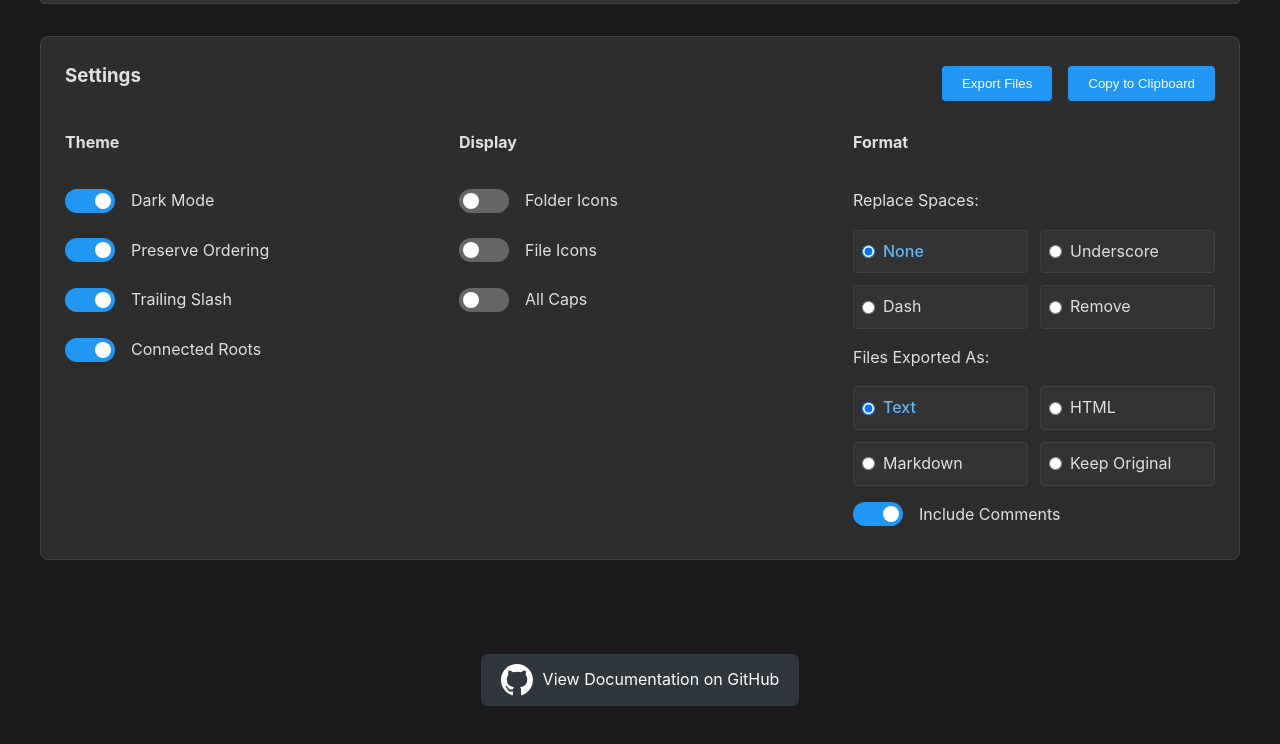
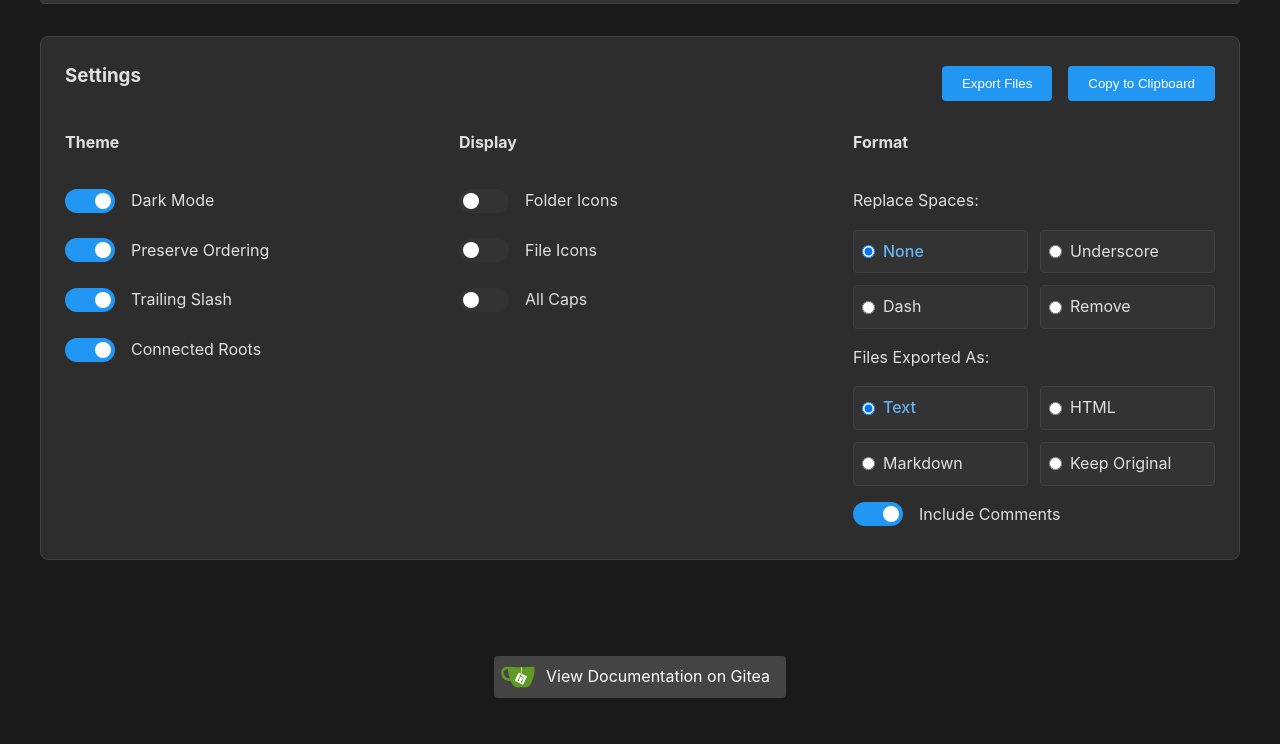
Before and after one commit to oldmanumby/treephorge, a plain HTML site: page index.html in a window 1280 px wide. Shown: the part 808-1552 px from the top of the page. Drawn offline with nearby package versions, Linux system fonts and the light colour scheme.

Commit message:
UPDATE | App Name and Links

```diff
--- a/index.html
+++ b/index.html
@@ -191,12 +191,14 @@ my-project/    # Root project folder
         </div>
 
         <div class="help-section">
-            <div class="github-link">
-                <a href="https://github.com/OldManUmby/Treeforge" class="github-button">
-                    <svg height="32" viewBox="0 0 16 16" width="32">
-                        <path fill-rule="evenodd" d="M8 0C3.58 0 0 3.58 0 8c0 3.54 2.29 6.53 5.47 7.59.4.07.55-.17.55-.38 0-.19-.01-.82-.01-1.49-2.01.37-2.53-.49-2.69-.94-.09-.23-.48-.94-.82-1.13-.28-.15-.68-.52-.01-.53.63-.01 1.08.58 1.23.82.72 1.21 1.87.87 2.33.66.07-.52.28-.87.51-1.07-1.78-.2-3.64-.89-3.64-3.95 0-.87.31-1.59.82-2.15-.08-.2-.36-1.02.08-2.12 0 0 .67-.21 2.2.82.64-.18 1.32-.27 2-.27.68 0 1.36.09 2 .27 1.53-1.04 2.2-.82 2.2-.82.44 1.1.16 1.92.08 2.12.51.56.82 1.27.82 2.15 0 3.07-1.87 3.75-3.65 3.95.29.25.54.73.54 1.48 0 1.07-.01 1.93-.01 2.2 0 .21.15.46.55.38A8.013 8.013 0 0016 8c0-4.42-3.58-8-8-8z"></path>
+            <div class="gitea-link">
+                <a href="https://git.oldmanumby.com/dev/treeforge" class="gitea-button">
+                    <svg xmlns="http://www.w3.org/2000/svg" height="32" width="32" viewBox="5.67 143.05 628.65 387.55">
+                        <path id="teabag" style="fill:#FFFFFF" d="M395.9,484.2l-126.9-61c-12.5-6-17.9-21.2-11.8-33.8l61-126.9c6-12.5,21.2-17.9,33.8-11.8c17.2,8.3,27.1,13,27.1,13l-0.1-109.2l16.7-0.1l0.1,117.1c0,0,57.4,24.2,83.1,40.1c3.7,2.3,10.2,6.8,12.9,14.4c2.1,6.1,2,13.1-1,19.3l-61,126.9C423.6,484.9,408.4,490.3,395.9,484.2z"/>
+                        <path style="fill:#609926" d="M622.7,149.8c-4.1-4.1-9.6-4-9.6-4s-117.2,6.6-177.9,8c-13.3,0.3-26.5,0.6-39.6,0.7c0,39.1,0,78.2,0,117.2c-5.5-2.6-11.1-5.3-16.6-7.9c0-36.4-0.1-109.2-0.1-109.2c-29,0.4-89.2-2.2-89.2-2.2s-141.4-7.1-156.8-8.5c-9.8-0.6-22.5-2.1-39,1.5c-8.7,1.8-33.5,7.4-53.8,26.9C-4.9,212.4,6.6,276.2,8,285.8c1.7,11.7,6.9,44.2,31.7,72.5c45.8,56.1,144.4,54.8,144.4,54.8s12.1,28.9,30.6,55.5c25,33.1,50.7,58.9,75.7,62c63,0,188.9-0.1,188.9-0.1s12,0.1,28.3-10.3c14-8.5,26.5-23.4,26.5-23.4s12.9-13.8,30.9-45.3c5.5-9.7,10.1-19.1,14.1-28c0,0,55.2-117.1,55.2-231.1C633.2,157.9,624.7,151.8,622.7,149.8z M125.6,353.9c-25.9-8.5-36.9-18.7-36.9-18.7S69.6,321.8,60,295.4c-16.5-44.2-1.4-71.2-1.4-71.2s8.4-22.5,38.5-30c13.8-3.7,31-3.1,31-3.1s7.1,59.4,15.7,94.2c7.2,29.2,24.8,77.7,24.8,77.7S142.5,359.9,125.6,353.9z M425.9,461.5c0,0-6.1,14.5-19.6,15.4c-5.8,0.4-10.3-1.2-10.3-1.2s-0.3-0.1-5.3-2.1l-112.9-55c0,0-10.9-5.7-12.8-15.6c-2.2-8.1,2.7-18.1,2.7-18.1L322,273c0,0,4.8-9.7,12.2-13c0.6-0.3,2.3-1,4.5-1.5c8.1-2.1,18,2.8,18,2.8l110.7,53.7c0,0,12.6,5.7,15.3,16.2c1.9,7.4-0.5,14-1.8,17.2C474.6,363.8,425.9,461.5,425.9,461.5z"/>
+                        <path style="fill:#609926" d="M326.8,380.1c-8.2,0.1-15.4,5.8-17.3,13.8c-1.9,8,2,16.3,9.1,20c7.7,4,17.5,1.8,22.7-5.4c5.1-7.1,4.3-16.9-1.8-23.1l24-49.1c1.5,0.1,3.7,0.2,6.2-0.5c4.1-0.9,7.1-3.6,7.1-3.6c4.2,1.8,8.6,3.8,13.2,6.1c4.8,2.4,9.3,4.9,13.4,7.3c0.9,0.5,1.8,1.1,2.8,1.9c1.6,1.3,3.4,3.1,4.7,5.5c1.9,5.5-1.9,14.9-1.9,14.9c-2.3,7.6-18.4,40.6-18.4,40.6c-8.1-0.2-15.3,5-17.7,12.5c-2.6,8.1,1.1,17.3,8.9,21.3c7.8,4,17.4,1.7,22.5-5.3c5-6.8,4.6-16.3-1.1-22.6c1.9-3.7,3.7-7.4,5.6-11.3c5-10.4,13.5-30.4,13.5-30.4c0.9-1.7,5.7-10.3,2.7-21.3c-2.5-11.4-12.6-16.7-12.6-16.7c-12.2-7.9-29.2-15.2-29.2-15.2s0-4.1-1.1-7.1c-1.1-3.1-2.8-5.1-3.9-6.3c4.7-9.7,9.4-19.3,14.1-29c-4.1-2-8.1-4-12.2-6.1c-4.8,9.8-9.7,19.7-14.5,29.5c-6.7-0.1-12.9,3.5-16.1,9.4c-3.4,6.3-2.7,14.1,1.9,19.8C343.2,346.5,335,363.3,326.8,380.1z"/>
                     </svg>
-                    <span>View Documentation on GitHub</span>
+                    <span>View Documentation on Gitea</span>
                 </a>
             </div>
         </div>
--- a/style.css
+++ b/style.css
@@ -287,6 +287,47 @@ button:hover {
     cursor: pointer;
 }
 
+/* Gitea Button */
+.gitea-link {
+    display: flex;
+    justify-content: center;
+    margin-top: 2rem;
+}
+
+.gitea-button {
+    display: flex;
+    align-items: center;
+    gap: 0.5rem;
+    padding: 0.5rem 1rem;
+    background-color: #333333;
+    color: white;
+    text-decoration: none;
+    border-radius: 4px;
+    transition: all 0.3s ease;
+}
+
+.gitea-button:hover {
+    background-color: #444444;
+    transform: translateY(-1px);
+    box-shadow: 0 2px 5px rgba(0,0,0,0.2);
+}
+
+.gitea-button svg {
+    fill: currentColor;
+    transform: scale(2.1);
+    width: 16px;
+    height: 16px;
+    margin-right: 12px;
+}
+
+.dark-mode .gitea-button {
+    background-color: #444444;
+}
+
+.dark-mode .gitea-button:hover {
+    background-color: #333333;
+}
+
 /* Toggle Switch */
 .switch {
     position: relative;
@@ -315,7 +356,7 @@ button:hover {
 }
 
 .dark-mode .slider {
-    background-color: #666666;
+    background-color: #333333;
 }
 
 .slider:before {
```
